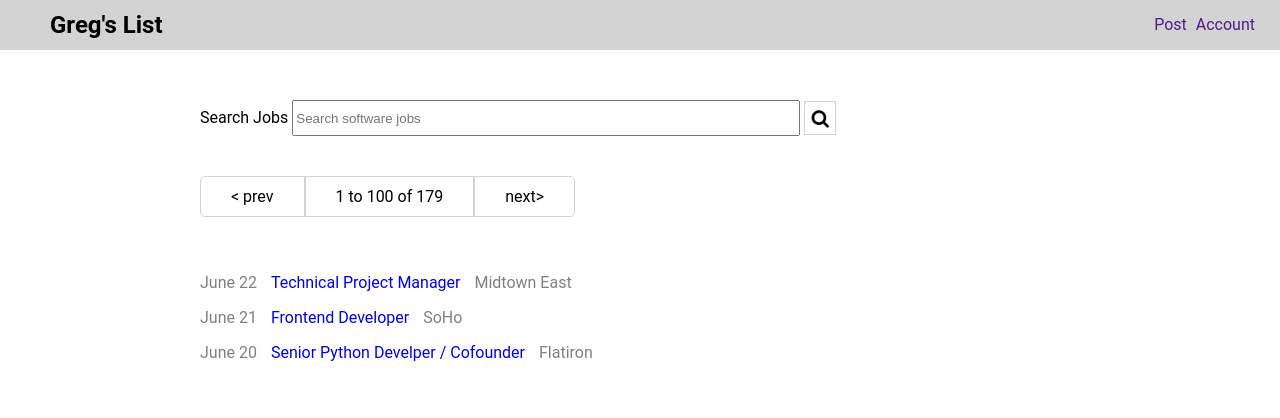
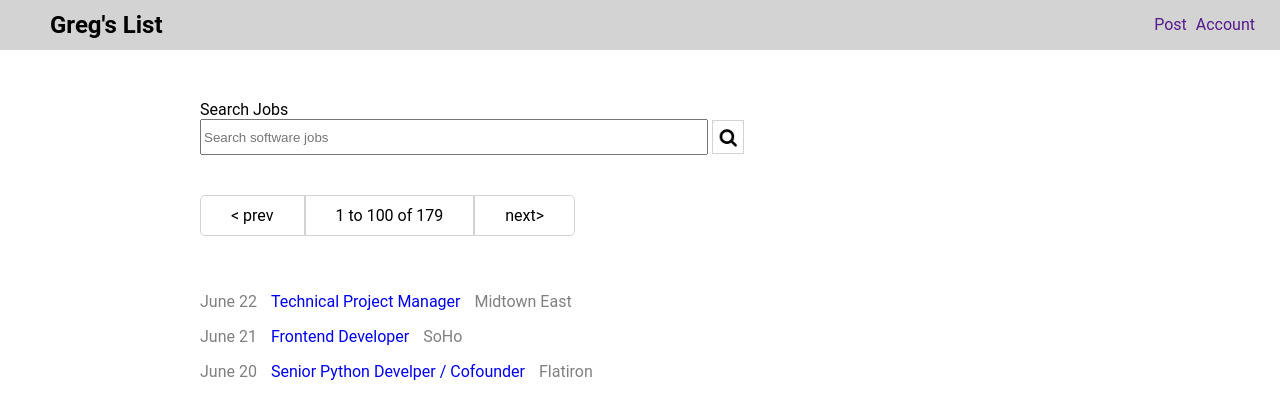
Before and after one commit to rohinieravi/Gregs_list, a plain HTML site: page index.html in a window 1280 px wide. Drawn offline with Linux system fonts and the light colour scheme.

Commit message:
fixed label alignment

```diff
--- a/main.css
+++ b/main.css
@@ -37,9 +37,12 @@ form{
 }
 
 .textbox{
-	display: block;
 	width: 500px;
 	height: 30px;
+}
+
+label{
+	display: block;
 }
 
 .search{
```
